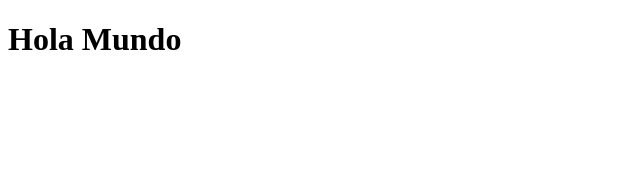
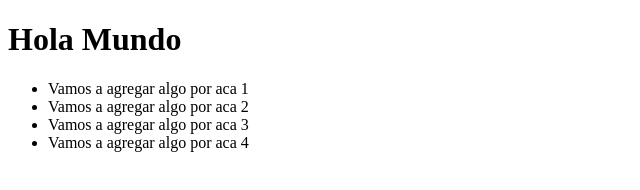
Before and after one commit to xmutizabal/siscoppWeb, a plain HTML site: page index.html in a window 1280 px wide. Shown: the whole page, without its empty margins (0-640 px from the left). Drawn offline with Linux system fonts and the light colour scheme.

Commit message:
Estilos CSS

```diff
--- /dev/null
+++ b/estilos.css
@@ -0,0 +1,3 @@
+body{
+    background-color: bisque;
+}
--- a/index.html
+++ b/index.html
@@ -9,5 +9,11 @@
 
 	<body>
 		<h1>Hola Mundo</h1>
+		<ul>
+			<li>Vamos a agregar algo por aca 1</li>
+			<li>Vamos a agregar algo por aca 2</li>
+			<li>Vamos a agregar algo por aca 3</li>
+			<li>Vamos a agregar algo por aca 4</li>
+		</ul>
 	</body>
 </html>
```
Also changed, not shown: css/estilos.css (added), js/javascript.js (added).
